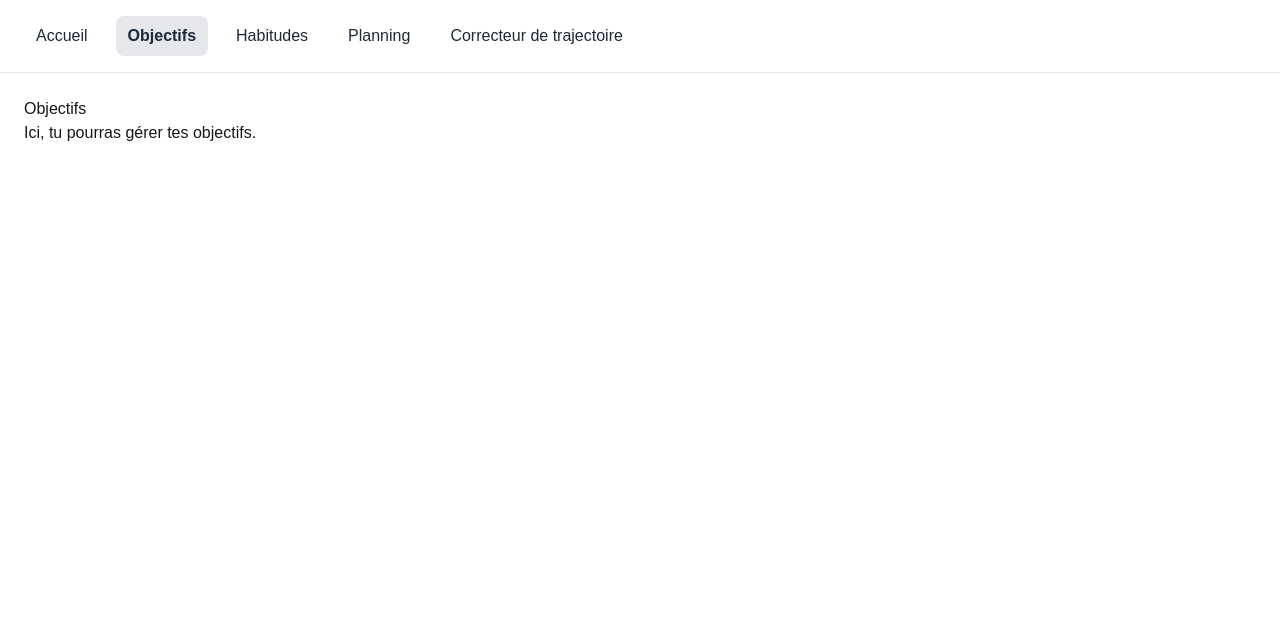
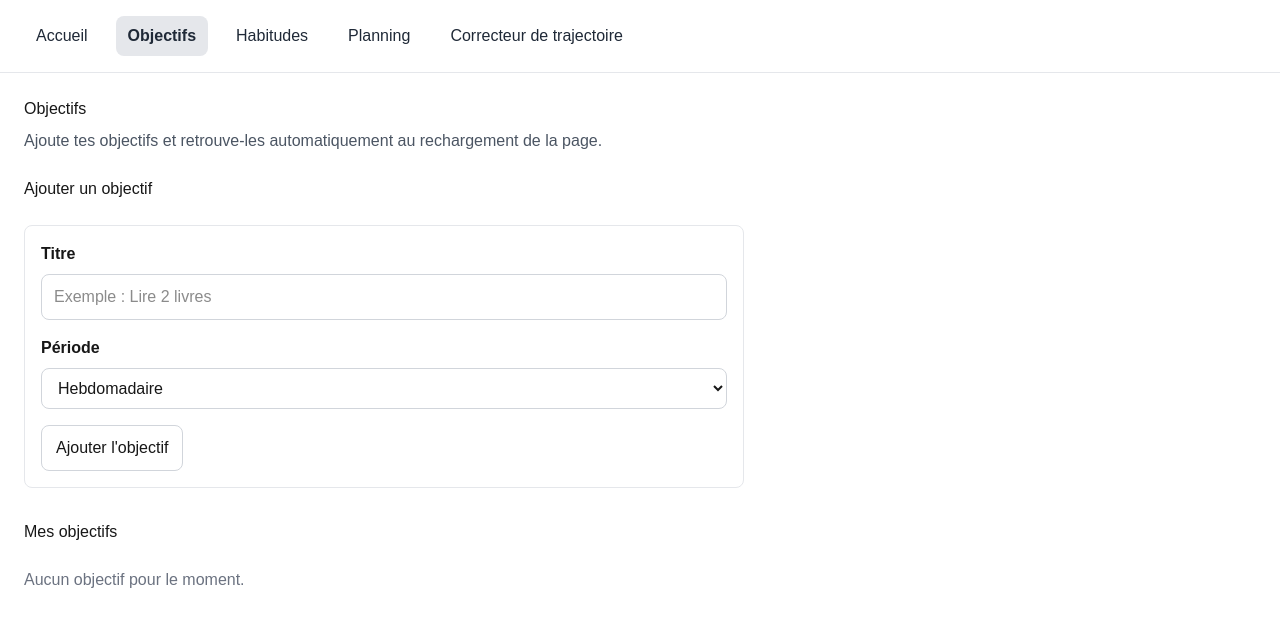
Before and after one commit to Gintaiji/taijilifeplan, a Next.js app: page /objectifs in a window 1280 px wide. Shown: the top 626 px of the page. Built offline with nearby package versions, Linux system fonts and the light colour scheme.

Commit message:
Ajout d'un historique simple au correcteur de trajectoire

```diff
--- a/app/objectifs/page.tsx
+++ b/app/objectifs/page.tsx
@@ -1,8 +1,260 @@
+"use client";
+
+import { useEffect, useState } from "react";
+
+const STORAGE_KEY = "taiji-life-plan-objectifs";
+
+const periods = ["Hebdomadaire", "Mensuel", "Annuel"] as const;
+
+type GoalPeriod = (typeof periods)[number];
+
+type Goal = {
+  id: number;
+  title: string;
+  period: GoalPeriod;
+};
+
+const pageStyle = {
+  padding: "24px",
+};
+
+const sectionStyle = {
+  marginTop: "24px",
+  maxWidth: "720px",
+};
+
+const introStyle = {
+  marginTop: "8px",
+  color: "#4b5563",
+};
+
+const formStyle = {
+  display: "grid",
+  gap: "16px",
+  marginTop: "24px",
+  padding: "16px",
+  border: "1px solid #e5e7eb",
+  borderRadius: "8px",
+};
+
+const fieldGroupStyle = {
+  display: "grid",
+  gap: "8px",
+};
+
+const labelStyle = {
+  fontWeight: 600,
+};
+
+const inputStyle = {
+  width: "100%",
+  padding: "10px 12px",
+  border: "1px solid #d1d5db",
+  borderRadius: "8px",
+  font: "inherit",
+  backgroundColor: "#ffffff",
+};
+
+const selectStyle = {
+  ...inputStyle,
+};
+
+const addButtonStyle = {
+  width: "fit-content",
+  border: "1px solid #d1d5db",
+  borderRadius: "8px",
+  padding: "10px 14px",
+  backgroundColor: "#ffffff",
+  cursor: "pointer",
+  font: "inherit",
+};
+
+const listStyle = {
+  listStyle: "none",
+  padding: 0,
+  margin: "24px 0 0 0",
+  display: "grid",
+  gap: "12px",
+};
+
+const itemStyle = {
+  display: "flex",
+  justifyContent: "space-between",
+  alignItems: "center",
+  gap: "12px",
+  flexWrap: "wrap" as const,
+  border: "1px solid #e5e7eb",
+  borderRadius: "8px",
+  padding: "16px",
+};
+
+const goalTextStyle = {
+  display: "grid",
+  gap: "6px",
+};
+
+const periodBadgeStyle = {
+  width: "fit-content",
+  padding: "4px 10px",
+  borderRadius: "999px",
+  backgroundColor: "#e5e7eb",
+  color: "#1f2937",
+  fontSize: "14px",
+};
+
+const deleteButtonStyle = {
+  border: "1px solid #d1d5db",
+  borderRadius: "8px",
+  padding: "8px 12px",
+  backgroundColor: "#ffffff",
+  cursor: "pointer",
+  font: "inherit",
+};
+
+const emptyTextStyle = {
+  marginTop: "24px",
+  color: "#6b7280",
+};
+
+function getInitialGoals(): Goal[] {
+  if (typeof window === "undefined") {
+    return [];
+  }
+
+  const savedGoals = localStorage.getItem(STORAGE_KEY);
+
+  if (!savedGoals) {
+    return [];
+  }
+
+  try {
+    const parsedGoals = JSON.parse(savedGoals) as Goal[];
+
+    if (!Array.isArray(parsedGoals)) {
+      return [];
+    }
+
+    return parsedGoals.filter(
+      (goal) =>
+        typeof goal.id === "number" &&
+        typeof goal.title === "string" &&
+        periods.includes(goal.period),
+    );
+  } catch {
+    localStorage.removeItem(STORAGE_KEY);
+    return [];
+  }
+}
+
 export default function ObjectifsPage() {
+  const [goals, setGoals] = useState<Goal[]>(getInitialGoals);
+  const [title, setTitle] = useState("");
+  const [period, setPeriod] = useState<GoalPeriod>("Hebdomadaire");
+
+  useEffect(() => {
+    localStorage.setItem(STORAGE_KEY, JSON.stringify(goals));
+  }, [goals]);
+
+  function handleSubmit(event: React.FormEvent<HTMLFormElement>) {
+    event.preventDefault();
+
+    const cleanTitle = title.trim();
+
+    if (cleanTitle === "") {
+      return;
+    }
+
+    const newGoal: Goal = {
+      id: Date.now(),
+      title: cleanTitle,
+      period,
+    };
+
+    setGoals((currentGoals) => [...currentGoals, newGoal]);
+    setTitle("");
+    setPeriod("Hebdomadaire");
+  }
+
+  function handleDelete(goalId: number) {
+    setGoals((currentGoals) =>
+      currentGoals.filter((goal) => goal.id !== goalId),
+    );
+  }
+
   return (
-    <main style={{ padding: "24px" }}>
+    <main style={pageStyle}>
       <h1>Objectifs</h1>
-      <p>Ici, tu pourras gérer tes objectifs.</p>
+      <p style={introStyle}>
+        Ajoute tes objectifs et retrouve-les automatiquement au rechargement de
+        la page.
+      </p>
+
+      <section style={sectionStyle}>
+        <h2>Ajouter un objectif</h2>
+
+        <form style={formStyle} onSubmit={handleSubmit}>
+          <div style={fieldGroupStyle}>
+            <label htmlFor="goal-title" style={labelStyle}>
+              Titre
+            </label>
+            <input
+              id="goal-title"
+              type="text"
+              value={title}
+              onChange={(event) => setTitle(event.target.value)}
+              placeholder="Exemple : Lire 2 livres"
+              style={inputStyle}
+            />
+          </div>
+
+          <div style={fieldGroupStyle}>
+            <label htmlFor="goal-period" style={labelStyle}>
+              Période
+            </label>
+            <select
+              id="goal-period"
+              value={period}
+              onChange={(event) => setPeriod(event.target.value as GoalPeriod)}
+              style={selectStyle}
+            >
+              {periods.map((item) => (
+                <option key={item} value={item}>
+                  {item}
+                </option>
+              ))}
+            </select>
+          </div>
+
+          <button type="submit" style={addButtonStyle}>
+            Ajouter l&apos;objectif
+          </button>
+        </form>
+
+        <h2 style={{ marginTop: "32px" }}>Mes objectifs</h2>
+
+        {goals.length === 0 ? (
+          <p style={emptyTextStyle}>Aucun objectif pour le moment.</p>
+        ) : (
+          <ul style={listStyle}>
+            {goals.map((goal) => (
+              <li key={goal.id} style={itemStyle}>
+                <div style={goalTextStyle}>
+                  <strong>{goal.title}</strong>
+                  <span style={periodBadgeStyle}>{goal.period}</span>
+                </div>
+
+                <button
+                  type="button"
+                  style={deleteButtonStyle}
+                  onClick={() => handleDelete(goal.id)}
+                >
+                  Supprimer
+                </button>
+              </li>
+            ))}
+          </ul>
+        )}
+      </section>
     </main>
   );
 }
```
